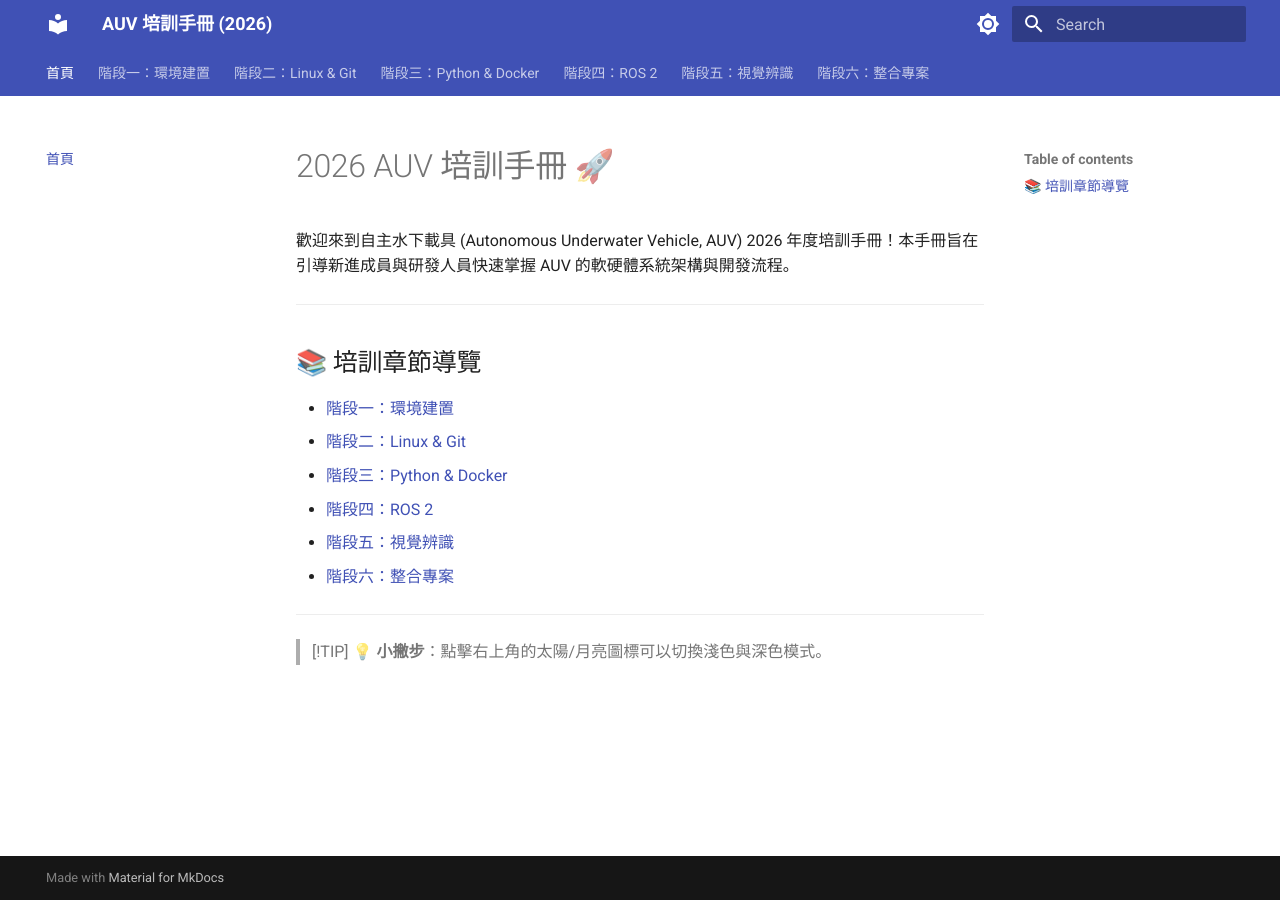
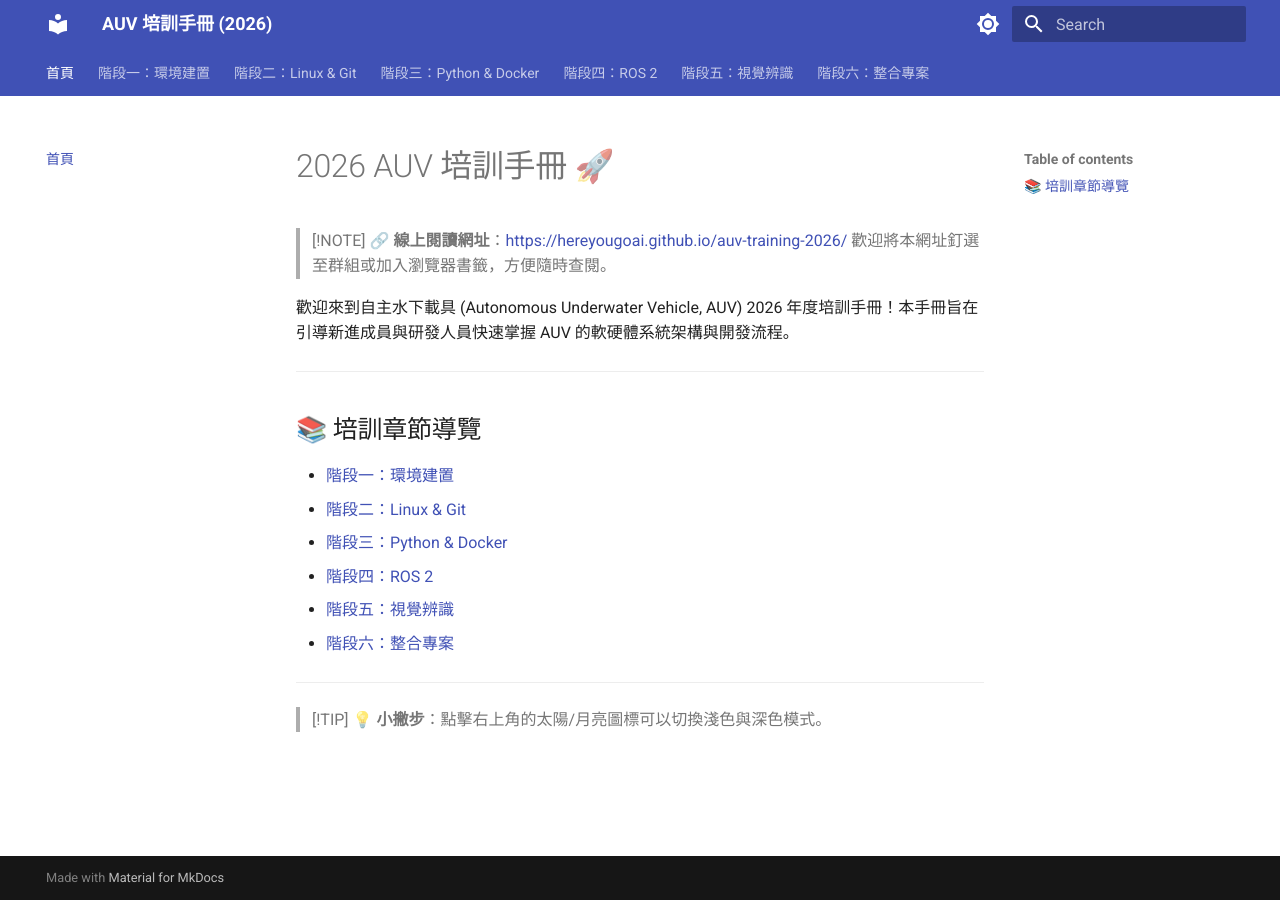
Before and after one commit to hereyougoai/auv-training-2026, an MkDocs documentation site: the page built from docs/index.md, in a window 1280 px wide. Built offline with MkDocs 1.6.1 and Material for MkDocs 9.7.7, drawn with Linux system fonts in a browser that asks for light colours.

Commit message:
docs: improve formatting, list indents, and line breaks in Stage 1

```diff
--- a/docs/index.md
+++ b/docs/index.md
@@ -1,4 +1,8 @@
 # 2026 AUV 培訓手冊 🚀
+
+> [!NOTE]
+> 🔗 **線上閱讀網址**：[https://hereyougoai.github.io/auv-training-2026/](https://hereyougoai.github.io/auv-training-2026/)
+> 歡迎將本網址釘選至群組或加入瀏覽器書籤，方便隨時查閱。
 
 歡迎來到自主水下載具 (Autonomous Underwater Vehicle, AUV) 2026 年度培訓手冊！本手冊旨在引導新進成員與研發人員快速掌握 AUV 的軟硬體系統架構與開發流程。
 
--- a/mkdocs.yml
+++ b/mkdocs.yml
@@ -1,4 +1,5 @@
 site_name: AUV 培訓手冊 (2026)
+site_url: https://hereyougoai.github.io/auv-training-2026/
 theme:
   name: material
   palette:
```
Also changed, not shown: docs/stage1_env/index.md (+14 -1 lines).
